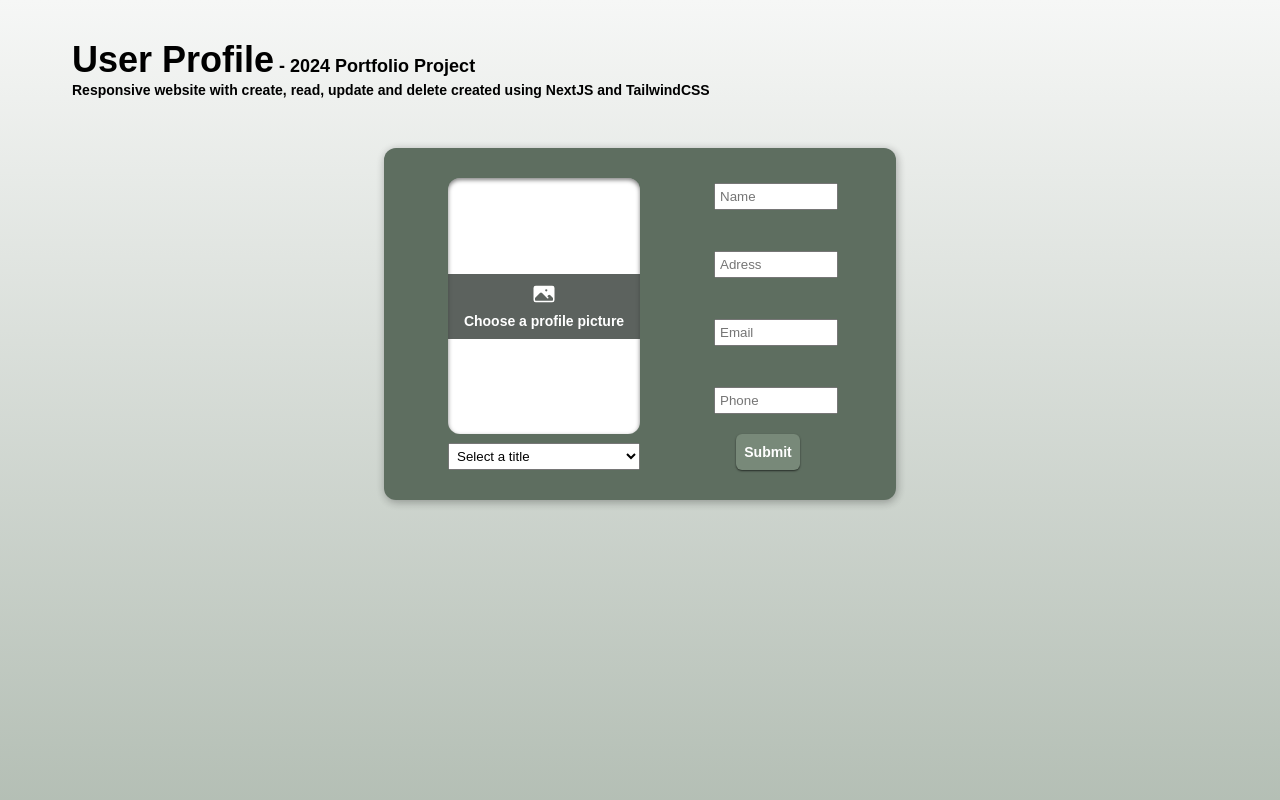
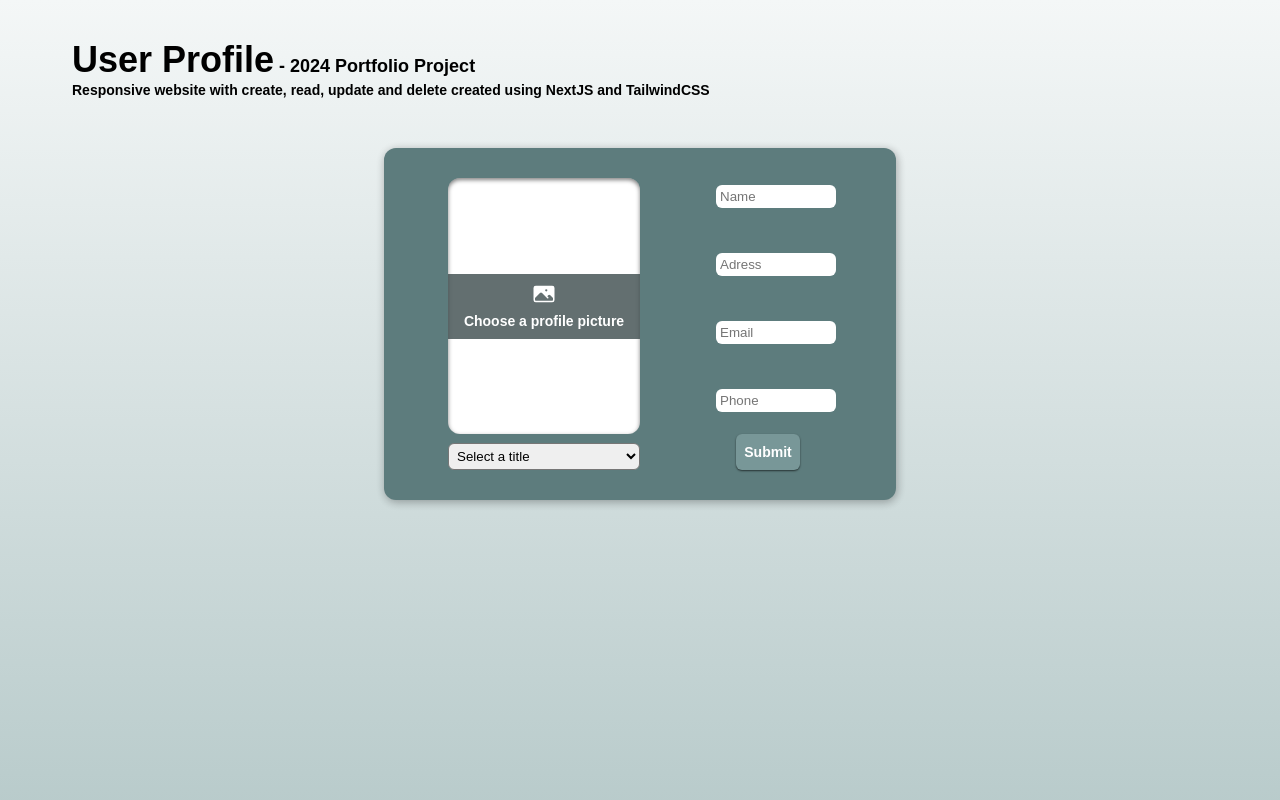
Before and after one commit to VWiman/portfolioUserProfile, a Next.js app: page /components/CardForm in a window 1280 px wide. Shown: the top 800 px of the page. Built offline with nearby package versions, Linux system fonts and the light colour scheme.

Commit message:
Color change

```diff
--- a/pages/components/CardForm.js
+++ b/pages/components/CardForm.js
@@ -117,28 +117,28 @@ const CardForm = () => {
 
 				<label className=" max-h-12 m-4 md:mr-0 md:mt-0 place-self-center">
 					<input
-						className="max-w-28 p-1"
+						className="max-w-28 p-1 rounded-md border-0"
 						value={newName}
 						onChange={(e) => setNewName(e.target.value)}
 						placeholder="Name"></input>
 				</label>
 				<label className=" max-h-12 m-4 md:mr-0 place-self-center">
 					<input
-						className="max-w-28 p-1"
+						className="max-w-28 p-1 rounded-md border-0"
 						value={newAdress}
 						onChange={(e) => setNewAdress(e.target.value)}
 						placeholder="Adress"></input>
 				</label>
 				<label className=" max-h-12 m-4 md:mr-0 place-self-center">
 					<input
-						className="max-w-28 p-1"
+						className="max-w-28 p-1 rounded-md border-0"
 						value={newEmail}
 						onChange={(e) => setNewEmail(e.target.value)}
 						placeholder="Email"></input>
 				</label>
 				<label className=" max-h-12 m-4 md:mr-0 place-self-center">
 					<input
-						className="max-w-28 p-1"
+						className="max-w-28 p-1 rounded-md border-0"
 						value={newPhone}
 						onChange={(e) => setNewPhone(e.target.value)}
 						placeholder="Phone"></input>
@@ -146,7 +146,7 @@ const CardForm = () => {
 				<select
 					value={newTitle}
 					onChange={(e) => setNewTitle(e.target.value)}
-					className=" min-w-[124px] md:min-w-[12rem] place-self-center md:place-self-end max-h-12 p-1 my-4 md:m-0">
+					className="min-w-[124px] md:min-w-[12rem] place-self-center md:place-self-end max-h-12 p-1 my-4 md:m-0 rounded-md">
 					<option>Select a title</option>
 					<option>Actor</option>
 					<option>Actress</option>
@@ -157,7 +157,7 @@ const CardForm = () => {
 				<button
 					id="submit"
 					form="submitForm"
-					className="  bg-pea-400 active:bg-pea-600  text-white font-bold h-min w-min p-2 rounded-md cursor-pointer text-sm text-center border-none shadow-sm hover:shadow-md active:shadow-sm shadow-black/60 hover:shadow-black/20  active:shadow-black/40 transition-all md:mt-0 place-self-center "
+					className="border-0 bg-pea-400 active:bg-pea-600  text-white font-bold h-min w-min p-2 rounded-md cursor-pointer text-sm text-center border-none shadow-sm hover:shadow-md active:shadow-sm shadow-black/60 hover:shadow-black/20  active:shadow-black/40 transition-all md:mt-0 place-self-center "
 					onClick={(e) => submitCard(e)}>
 					{isEditing ? "Save" : "Submit"}
 				</button>
--- a/tailwind.config.js
+++ b/tailwind.config.js
@@ -12,20 +12,20 @@ module.exports = {
 		extend: {
 			colors: {
 				pea: {
-					50: "#f6f7f6",
-					100: "#e1e6e1",
-					200: "#c3ccc3",
-					300: "#9dab9e",
-					400: "#788979",
-					500: "#5e6e60",
-					600: "#505e52",
-					700: "#3e4740",
-					800: "#343b36",
-					900: "#2e332f",
-					950: "#171c17",
+					50: "#f4f7f7",
+					100: "#e3eae9",
+					200: "#cad7d7",
+					300: "#a4bcbc",
+					400: "#789798",
+					500: "#5d7c7d",
+					600: "#4f686b",
+					700: "#455759",
+					800: "#3d4b4d",
+					900: "#353f41",
+					950: "#21292b",
 				},
 				"dark-pea": {
-					950: "#121C16",
+					950: "#2d3334",
 				},
 			},
 		},
```
